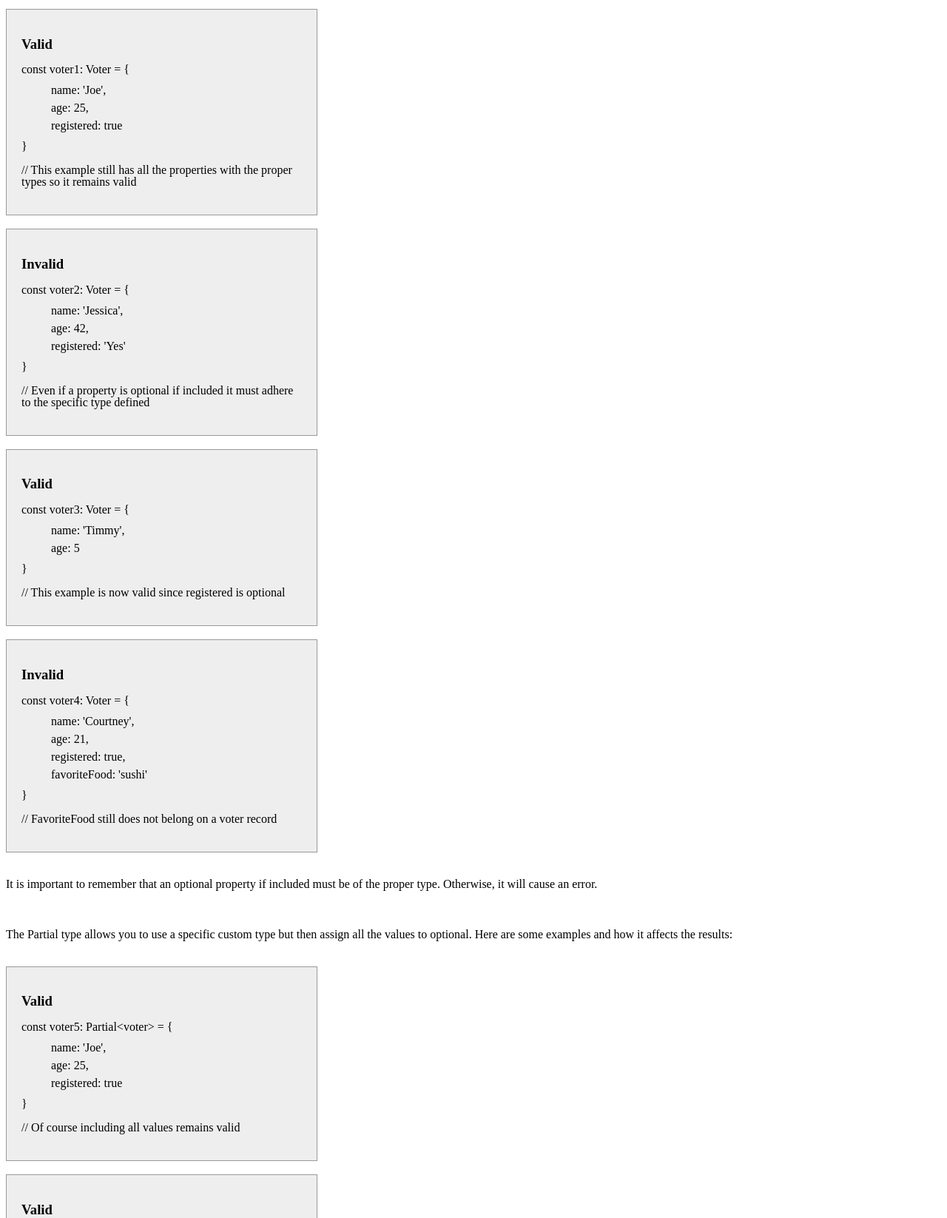
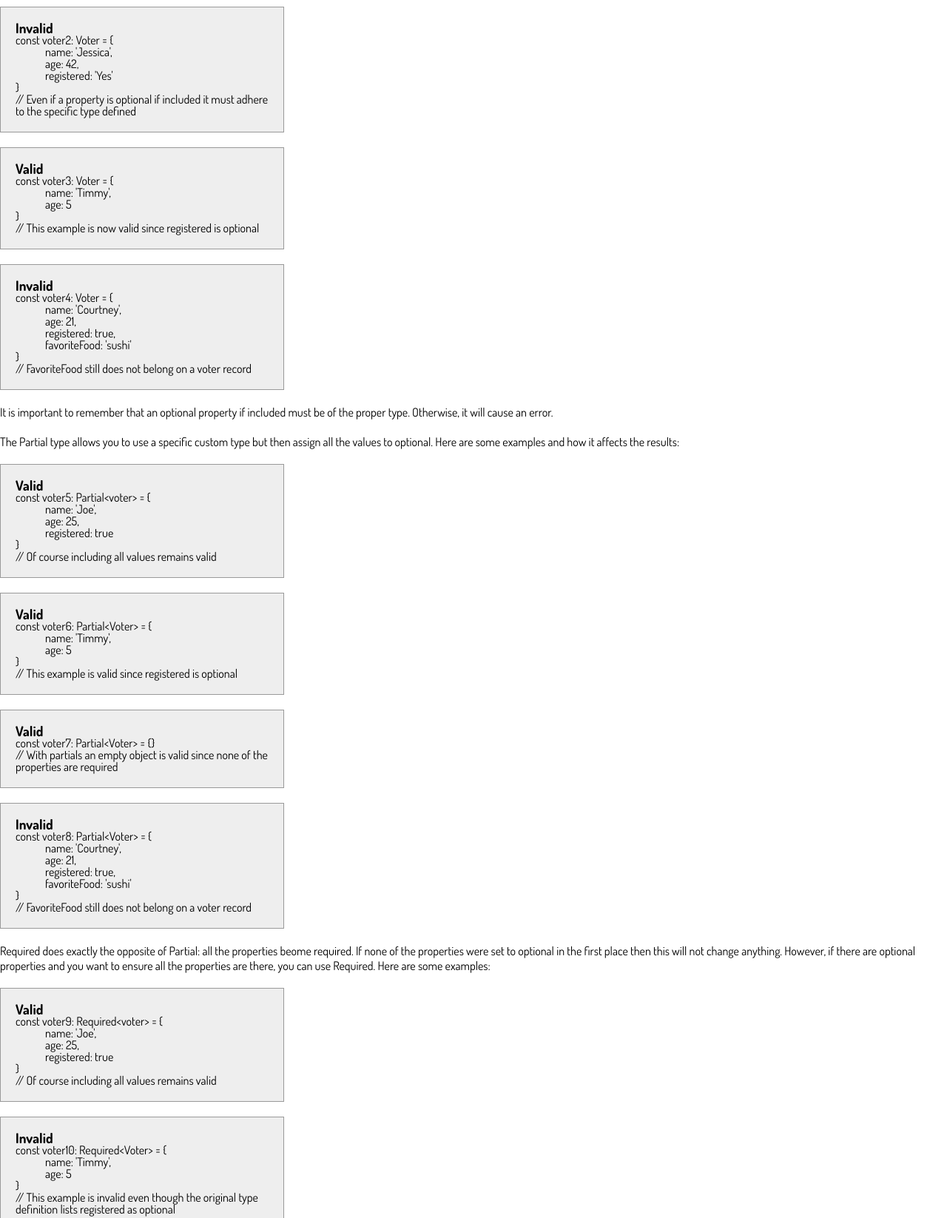
Before and after one commit to natedaniels42/typescript-research-project, a plain HTML site: page partial/partial.html in a window 1280 px wide. Shown: the part 660-2306 px from the top of the page at 74% size. Drawn offline with Linux system fonts and the light colour scheme.

Commit message:
Cleaned up some basic styling

```diff
--- a/interfaces/interfaces.html
+++ b/interfaces/interfaces.html
@@ -5,6 +5,9 @@
     <meta http-equiv="X-UA-Compatible" content="IE=edge">
     <meta name="viewport" content="width=device-width, initial-scale=1.0">
     <title>Interfaces</title>
+    <link rel="preconnect" href="https://fonts.googleapis.com">
+<link rel="preconnect" href="https://fonts.gstatic.com" crossorigin>
+<link href="https://fonts.googleapis.com/css2?family=Dosis:wght@400;700&display=swap" rel="stylesheet">
     <link rel="stylesheet" href="../style.css">
     <script src="interfaces.js" defer></script>
 </head>
@@ -32,8 +35,7 @@
     border: 1px solid #999;
     display: block;
     padding: 20px;
-    width: 30%;
-    line-height: .5rem;">
+    width: 30%;">
         <p>interface Todo {</p>
         <p style="text-indent: 40px;">name: string,</p>
         <p style="text-indent: 40px;">description: string,</p>
@@ -49,8 +51,7 @@
     border: 1px solid #999;
     display: block;
     padding: 20px;
-    width: 30%;
-    line-height: .5rem;">
+    width: 30%;">
         <h3>Valid</h3>
         <p>const todo1:Todo {</p>
         <p style="text-indent: 40px;">name: 'chore',</p>
@@ -66,9 +67,9 @@
     line-height: 1rem;">
         <h3>Invalid</h3>
         <p>const todo2:Todo {</p>
-        <p style="text-indent: 40px; line-height: .5rem">name: 'chore',</p>
-        <p style="text-indent: 40px; line-height: .5rem">description: 'sweep the floors',</p>
-        <p style="text-indent: 40px; line-height: .5rem">daysToComplete: '5'</p>
+        <p style="text-indent: 40px;">name: 'chore',</p>
+        <p style="text-indent: 40px;">description: 'sweep the floors',</p>
+        <p style="text-indent: 40px;">daysToComplete: '5'</p>
         <p>}</p>
         <p>// Notice that daysToComplete is a string and not a number</p>
     </div><br>
@@ -80,8 +81,8 @@
     line-height: 1rem;">
         <h3>Invalid</h3>
         <p>const todo3:Todo {</p>
-        <p style="text-indent: 40px; line-height: .5rem">name: 'chore',</p>
-        <p style="text-indent: 40px; line-height: .5rem">daysToComplete: 5</p>
+        <p style="text-indent: 40px;">name: 'chore',</p>
+        <p style="text-indent: 40px;">daysToComplete: 5</p>
         <p>}</p>
         <p>// Invalid because it is missing the description property</p>
     </div><br>
@@ -93,10 +94,10 @@
     line-height: 1rem;">
         <h3>Invalid</h3>
         <p>const todo4:Todo {</p>
-        <p style="text-indent: 40px; line-height: .5rem">name: 'chore',</p>
-        <p style="text-indent: 40px; line-height: .5rem">description: 'sweep the floors',</p>
-        <p style="text-indent: 40px; line-height: .5rem">daysToComplete: 5</p>
-        <p style="text-indent: 40px; line-height: .5rem">completed: true</p>
+        <p style="text-indent: 40px;">name: 'chore',</p>
+        <p style="text-indent: 40px;">description: 'sweep the floors',</p>
+        <p style="text-indent: 40px;">daysToComplete: 5</p>
+        <p style="text-indent: 40px;">completed: true</p>
         <p>}</p>
         <p>// While a completed boolean is a good idea for a todo, it is not in the interface</p>
     </div><br>
@@ -125,7 +126,7 @@
     width: 30%;
     line-height: 1rem;">
         <p>const addTodo:TodoFunc = (todo: Todo, todos: Todo[]) => {</p>
-        <p style="text-indent: 40px; line-height: .5rem">todos.push(todo)</p>
+        <p style="text-indent: 40px;">todos.push(todo)</p>
         <p>}</p>
     </div><br>
     <p>In this function we are taking a todo and adding it to an array of todos.</p>
@@ -134,8 +135,7 @@
     border: 1px solid #999;
     display: block;
     padding: 20px;
-    width: 30%;
-    line-height: .5rem;">
+    width: 30%;">
         <h2>Todo Interface</h2>
         <p>interface Todo {</p>
         <p style="text-indent: 40px;">name: string,</p>
@@ -149,8 +149,7 @@
         border: 1px solid #999;
         display: block;
         padding: 20px;
-        width: 50%;
-        line-height: .5rem;">
+        width: 50%;">
         <form id="todo-form">
             <label style="text-indent: 40px;" for="property">Property:</label>
             <input id="property" name="property" type="text"><br>
@@ -178,7 +177,6 @@
     display: block;
     padding: 20px;
     width: 50%;
-    line-height: .5rem;
     margin-top: 10px">
         <h2>Todo List</h2>
         <table>
--- a/partial/partial.html
+++ b/partial/partial.html
@@ -5,6 +5,9 @@
     <meta http-equiv="X-UA-Compatible" content="IE=edge">
     <meta name="viewport" content="width=device-width, initial-scale=1.0">
     <title>Partial</title>
+    <link rel="preconnect" href="https://fonts.googleapis.com">
+<link rel="preconnect" href="https://fonts.gstatic.com" crossorigin>
+<link href="https://fonts.googleapis.com/css2?family=Dosis:wght@400;700&display=swap" rel="stylesheet">
     <link rel="stylesheet" href="../style.css">
     <script src="partial.js" defer></script>
 </head>
@@ -38,9 +41,9 @@
     width: 30%;
     line-height: 1rem;">
         <p>type Voter = {</p>
-        <p style="text-indent: 40px; line-height: .5rem">name: string,</p>
-        <p style="text-indent: 40px; line-height: .5rem">age: number,</p>
-        <p style="text-indent: 40px; line-height: .5rem">registered?: boolean</p>
+        <p style="text-indent: 40px;">name: string,</p>
+        <p style="text-indent: 40px;">age: number,</p>
+        <p style="text-indent: 40px;">registered?: boolean</p>
         <p>}</p>
         <p>// registered is now optional</p>
     </div><br>
@@ -55,9 +58,9 @@
     line-height: 1rem;">
         <h3>Valid</h3>
         <p>const voter1: Voter = {</p>
-        <p style="text-indent: 40px; line-height: .5rem">name: 'Joe',</p>
-        <p style="text-indent: 40px; line-height: .5rem">age: 25,</p>
-        <p style="text-indent: 40px; line-height: .5rem">registered: true</p>
+        <p style="text-indent: 40px;">name: 'Joe',</p>
+        <p style="text-indent: 40px;">age: 25,</p>
+        <p style="text-indent: 40px;">registered: true</p>
         <p>}</p>
         <p>// This example still has all the properties with the proper types so it remains valid</p>
     </div><br>
@@ -69,9 +72,9 @@
     line-height: 1rem;">
         <h3>Invalid</h3>
         <p>const voter2: Voter = {</p>
-        <p style="text-indent: 40px; line-height: .5rem">name: 'Jessica',</p>
-        <p style="text-indent: 40px; line-height: .5rem">age: 42,</p>
-        <p style="text-indent: 40px; line-height: .5rem">registered: 'Yes'</p>
+        <p style="text-indent: 40px;">name: 'Jessica',</p>
+        <p style="text-indent: 40px;">age: 42,</p>
+        <p style="text-indent: 40px;">registered: 'Yes'</p>
         <p>}</p>
         <p>// Even if a property is optional if included it must adhere to the specific type defined</p>
     </div><br>
@@ -83,8 +86,8 @@
     line-height: 1rem;">
         <h3>Valid</h3>
         <p>const voter3: Voter = {</p>
-        <p style="text-indent: 40px; line-height: .5rem">name: 'Timmy',</p>
-        <p style="text-indent: 40px; line-height: .5rem">age: 5</p>
+        <p style="text-indent: 40px;">name: 'Timmy',</p>
+        <p style="text-indent: 40px;">age: 5</p>
         <p>}</p>
         <p>// This example is now valid since registered is optional</p>
     </div><br>
@@ -96,10 +99,10 @@
     line-height: 1rem;">
         <h3>Invalid</h3>
         <p>const voter4: Voter = {</p>
-        <p style="text-indent: 40px; line-height: .5rem">name: 'Courtney',</p>
-        <p style="text-indent: 40px; line-height: .5rem">age: 21,</p>
-        <p style="text-indent: 40px; line-height: .5rem">registered: true,</p>
-        <p style="text-indent: 40px; line-height: .5rem">favoriteFood: 'sushi'</p>
+        <p style="text-indent: 40px;">name: 'Courtney',</p>
+        <p style="text-indent: 40px;">age: 21,</p>
+        <p style="text-indent: 40px;">registered: true,</p>
+        <p style="text-indent: 40px;">favoriteFood: 'sushi'</p>
         <p>}</p>
         <p>// FavoriteFood still does not belong on a voter record</p>
     </div><br>
@@ -117,9 +120,9 @@
     line-height: 1rem;">
         <h3>Valid</h3>
         <p>const voter5: Partial&ltvoter&gt = {</p>
-        <p style="text-indent: 40px; line-height: .5rem">name: 'Joe',</p>
-        <p style="text-indent: 40px; line-height: .5rem">age: 25,</p>
-        <p style="text-indent: 40px; line-height: .5rem">registered: true</p>
+        <p style="text-indent: 40px;">name: 'Joe',</p>
+        <p style="text-indent: 40px;">age: 25,</p>
+        <p style="text-indent: 40px;">registered: true</p>
         <p>}</p>
         <p>// Of course including all values remains valid</p>
     </div><br>
@@ -131,8 +134,8 @@
     line-height: 1rem;">
         <h3>Valid</h3>
         <p>const voter6: Partial&ltVoter&gt = {</p>
-        <p style="text-indent: 40px; line-height: .5rem">name: 'Timmy',</p>
-        <p style="text-indent: 40px; line-height: .5rem">age: 5</p>
+        <p style="text-indent: 40px;">name: 'Timmy',</p>
+        <p style="text-indent: 40px;">age: 5</p>
         <p>}</p>
         <p>// This example is valid since registered is optional</p>
     </div><br>
@@ -154,10 +157,10 @@
     line-height: 1rem;">
         <h3>Invalid</h3>
         <p>const voter8: Partial&ltVoter&gt = {</p>
-        <p style="text-indent: 40px; line-height: .5rem">name: 'Courtney',</p>
-        <p style="text-indent: 40px; line-height: .5rem">age: 21,</p>
-        <p style="text-indent: 40px; line-height: .5rem">registered: true,</p>
-        <p style="text-indent: 40px; line-height: .5rem">favoriteFood: 'sushi'</p>
+        <p style="text-indent: 40px;">name: 'Courtney',</p>
+        <p style="text-indent: 40px;">age: 21,</p>
+        <p style="text-indent: 40px;">registered: true,</p>
+        <p style="text-indent: 40px;">favoriteFood: 'sushi'</p>
         <p>}</p>
         <p>// FavoriteFood still does not belong on a voter record</p>
     </div><br>
@@ -174,9 +177,9 @@
     line-height: 1rem;">
         <h3>Valid</h3>
         <p>const voter9: Required&ltvoter&gt = {</p>
-        <p style="text-indent: 40px; line-height: .5rem;">name: 'Joe',</p>
-        <p style="text-indent: 40px; line-height: .5rem;">age: 25,</p>
-        <p style="text-indent: 40px; line-height: .5rem;">registered: true</p>
+        <p style="text-indent: 40px;">name: 'Joe',</p>
+        <p style="text-indent: 40px;">age: 25,</p>
+        <p style="text-indent: 40px;">registered: true</p>
         <p>}</p>
         <p>// Of course including all values remains valid</p>
     </div><br>
@@ -188,8 +191,8 @@
     line-height: 1rem;">
         <h3>Invalid</h3>
         <p>const voter10: Required&ltVoter&gt = {</p>
-        <p style="text-indent: 40px; line-height: .5rem">name: 'Timmy',</p>
-        <p style="text-indent: 40px; line-height: .5rem">age: 5</p>
+        <p style="text-indent: 40px;">name: 'Timmy',</p>
+        <p style="text-indent: 40px;">age: 5</p>
         <p>}</p>
         <p>// This example is invalid even though the original type definition lists
             registered as optional
@@ -213,19 +216,21 @@
     line-height: 1rem;">
         <h3>Invalid</h3>
         <p>const voter12: Required&ltVoter&gt = {</p>
-        <p style="text-indent: 40px; line-height: .5rem">name: 'Courtney',</p>
-        <p style="text-indent: 40px; line-height: .5rem">age: 21,</p>
-        <p style="text-indent: 40px; line-height: .5rem">registered: true,</p>
-        <p style="text-indent: 40px; line-height: .5rem">favoriteFood: 'sushi'</p>
+        <p style="text-indent: 40px;">name: 'Courtney',</p>
+        <p style="text-indent: 40px;">age: 21,</p>
+        <p style="text-indent: 40px;">registered: true,</p>
+        <p style="text-indent: 40px;">favoriteFood: 'sushi'</p>
         <p>}</p>
         <p>// FavoriteFood still does not belong on a voter record</p>
     </div><br>
+    <p>Now let's try practicing with Partial and Required.  Here is a reminder of our
+        Voter type from before:
+    </p>
     <div id="sample" style="background-color: #eee;
     border: 1px solid #999;
     display: block;
     padding: 20px;
-    width: 30%;
-    line-height: .5rem;">
+    width: 30%;">
         <h2>Voter Type</h2>
         <p>type Voter = {</p>
         <p style="text-indent: 40px;">name: string,</p>
@@ -243,8 +248,7 @@
         border: 1px solid #999;
         display: block;
         padding: 20px;
-        width: 50%;
-        line-height: .5rem;">
+        width: 50%;">
         <label for="change">Change:</label>
         <select name="change" id="change">
             <option value="Partial">Partial</option>
@@ -277,7 +281,6 @@
     display: block;
     padding: 20px;
     width: 50%;
-    line-height: .5rem;
     margin-top: 10px">
         <h2>Voter List</h2>
         <table>
--- a/style.css
+++ b/style.css
@@ -0,0 +1,9 @@
+* {
+    box-sizing: border-box;
+    padding: 0;
+    margin: 0;
+}
+
+html {
+    font-family: 'Dosis', sans-serif;
+}
```
Also changed, not shown: types/types.html (+17 -19 lines).
